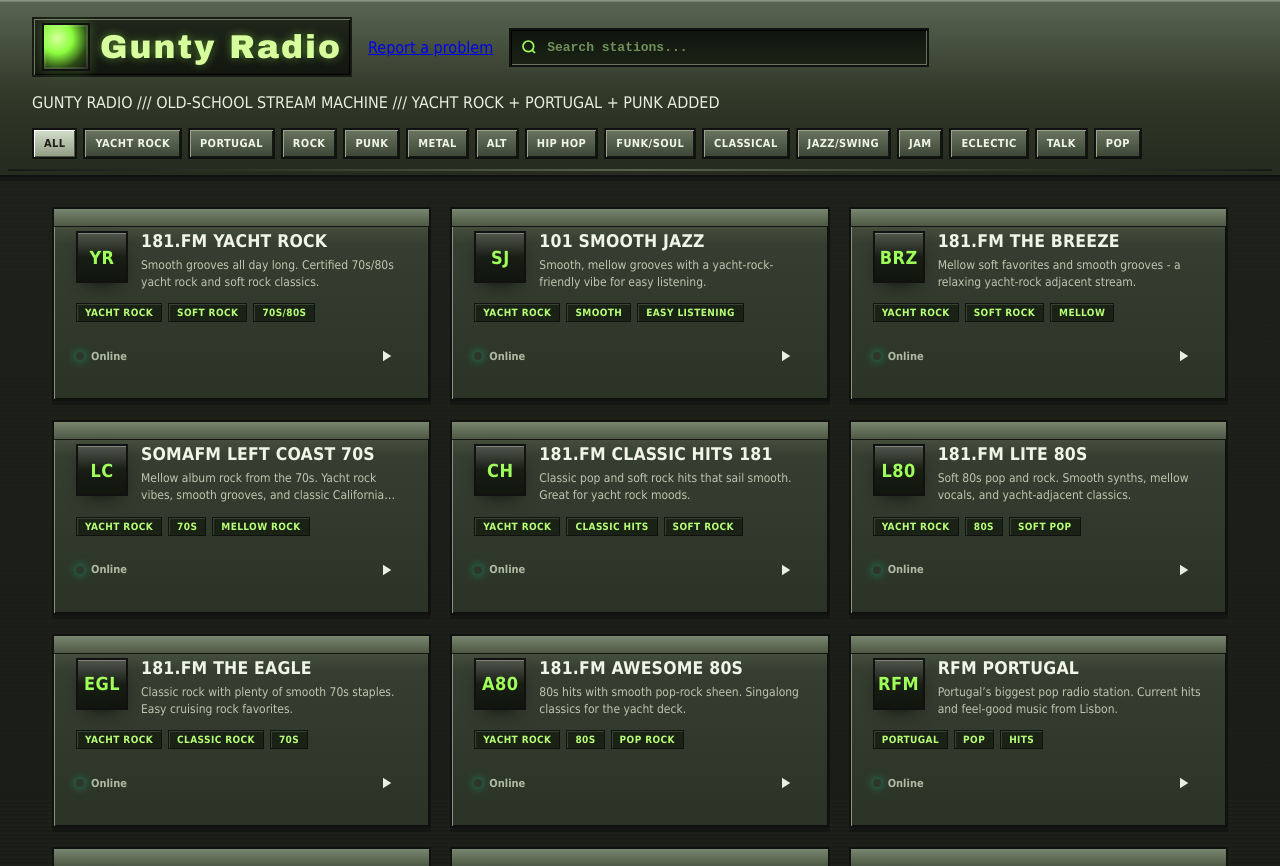
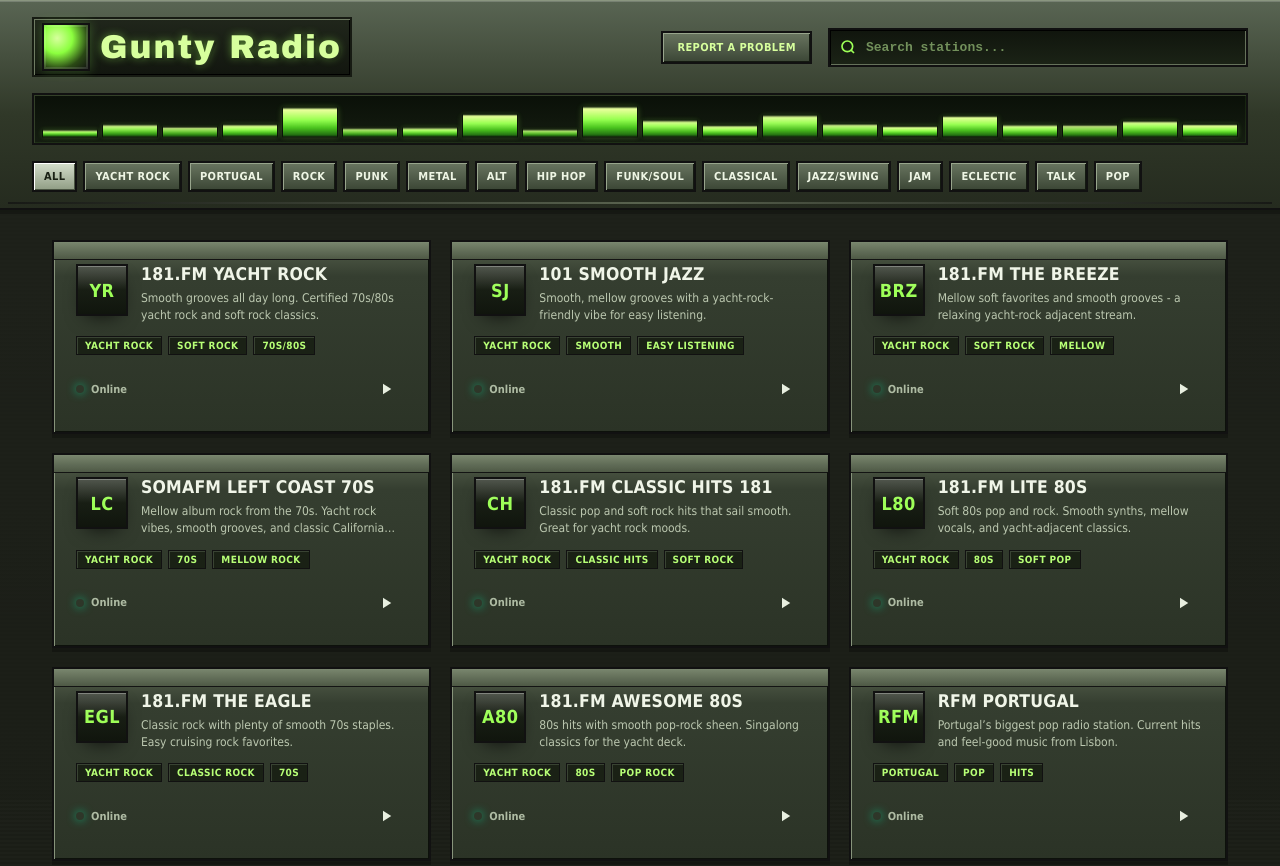
Before and after one commit to teeody/gunty-radio, a plain HTML site: page index.html in a window 1280 px wide. Shown: the top 866 px of the page. Drawn offline with Linux system fonts and the light colour scheme.

Commit message:
Replace Gunty Radio banner line with EQ graphic

```diff
--- a/index.html
+++ b/index.html
@@ -250,6 +250,44 @@ body::before{content:"";position:fixed;inset:0;pointer-events:none;opacity:.15;b
 .np-eq span:nth-child(4){animation-delay:.3s}
 .np-eq span:nth-child(5){animation-delay:.15s}
 
+/* EQ GRAPHIC */
+.eq-graphic{
+  width:100%;height:52px;padding:6px 8px;border:2px solid #111;
+  background:linear-gradient(180deg,#0a1008,#151d11);
+  box-shadow:inset 1px 1px 0 #334028,inset 0 0 0 1px rgba(157,255,87,.08);
+  display:flex;align-items:flex-end;gap:4px;overflow:hidden;
+}
+.eq-graphic span{
+  flex:1;min-width:4px;background:linear-gradient(180deg,#e7ff9f 0%,#9dff57 35%,#47b91d 70%,#1b5d10 100%);
+  border:1px solid #0a1208;box-shadow:0 0 6px rgba(157,255,87,.25);
+  height:20%;animation:eqBar 1.1s ease-in-out infinite alternate;transform-origin:bottom;
+}
+.eq-graphic span:nth-child(2n){animation-duration:.9s}
+.eq-graphic span:nth-child(3n){animation-duration:1.3s}
+.eq-graphic span:nth-child(4n){animation-duration:.75s}
+.eq-graphic span:nth-child(5n){animation-duration:1.05s}
+.eq-graphic span:nth-child(1){height:28%}.eq-graphic span:nth-child(2){height:55%}.eq-graphic span:nth-child(3){height:72%}
+.eq-graphic span:nth-child(4){height:42%}.eq-graphic span:nth-child(5){height:88%}.eq-graphic span:nth-child(6){height:60%}
+.eq-graphic span:nth-child(7){height:36%}.eq-graphic span:nth-child(8){height:76%}.eq-graphic span:nth-child(9){height:52%}
+.eq-graphic span:nth-child(10){height:92%}.eq-graphic span:nth-child(11){height:64%}.eq-graphic span:nth-child(12){height:40%}
+.eq-graphic span:nth-child(13){height:84%}.eq-graphic span:nth-child(14){height:58%}.eq-graphic span:nth-child(15){height:33%}
+.eq-graphic span:nth-child(16){height:70%}.eq-graphic span:nth-child(17){height:48%}.eq-graphic span:nth-child(18){height:86%}
+.eq-graphic span:nth-child(19){height:62%}.eq-graphic span:nth-child(20){height:38%}
+@keyframes eqBar{from{transform:scaleY(.35);filter:brightness(.85)}to{transform:scaleY(1);filter:brightness(1.1)}}
+
+.report-link{
+  margin-left:auto;white-space:nowrap;
+  padding:8px 14px;border:2px solid #111;background:linear-gradient(180deg,#697560,#3b4635);
+  color:#d7ff9d;text-decoration:none;font:700 11px Tahoma,Verdana,sans-serif;text-transform:uppercase;letter-spacing:.4px;
+  box-shadow:inset 1px 1px 0 #98a58c,inset -1px -1px 0 #141a11;
+}
+.report-link:hover{filter:brightness(1.08);color:#fff}
+.site-footer{max-width:1240px;margin:0 auto;padding:0 12px 120px}
+.site-footer-inner{display:flex;gap:12px;align-items:center;justify-content:space-between;flex-wrap:wrap;padding:14px 16px;border:2px solid #111;background:linear-gradient(180deg,#3b4635,#222a1d);box-shadow:inset 1px 1px 0 #87947b,inset -1px -1px 0 #0d110b}
+.footer-brand{font:900 18px "Arial Black",Impact,Tahoma,sans-serif;letter-spacing:2px;color:#d7ff9d;text-shadow:0 0 8px rgba(143,255,91,.35)}
+.footer-copy{color:#b7c5aa;font:700 12px Tahoma,sans-serif}
+.footer-report{margin-left:0}
+
 /* ERROR TOAST */
 .error-toast{
   position:fixed;top:78px;left:16px;right:16px;z-index:300;
@@ -321,7 +359,10 @@ body::before{content:"";position:fixed;inset:0;pointer-events:none;opacity:.15;b
       <svg class="search-icon" viewBox="0 0 24 24" fill="none" stroke="currentColor" stroke-width="2.5"><circle cx="11" cy="11" r="8"/><path d="m21 21-4.35-4.35"/></svg>
       <input type="text" class="search" placeholder="Search stations..." id="searchInput">
     </div>
-    <div class="gunty-banner">GUNTY RADIO /// OLD-SCHOOL STREAM MACHINE /// YACHT ROCK + PORTUGAL + PUNK ADDED</div>
+    <div class="eq-graphic" aria-hidden="true" title="Gunty Radio EQ">
+      <span></span><span></span><span></span><span></span><span></span><span></span><span></span><span></span><span></span><span></span>
+      <span></span><span></span><span></span><span></span><span></span><span></span><span></span><span></span><span></span><span></span>
+    </div>
     <div class="filters" id="filters">
       <button class="filter-btn active" data-filter="all">All</button>
       <button class="filter-btn" data-filter="yachtrock">Yacht Rock</button>
```
